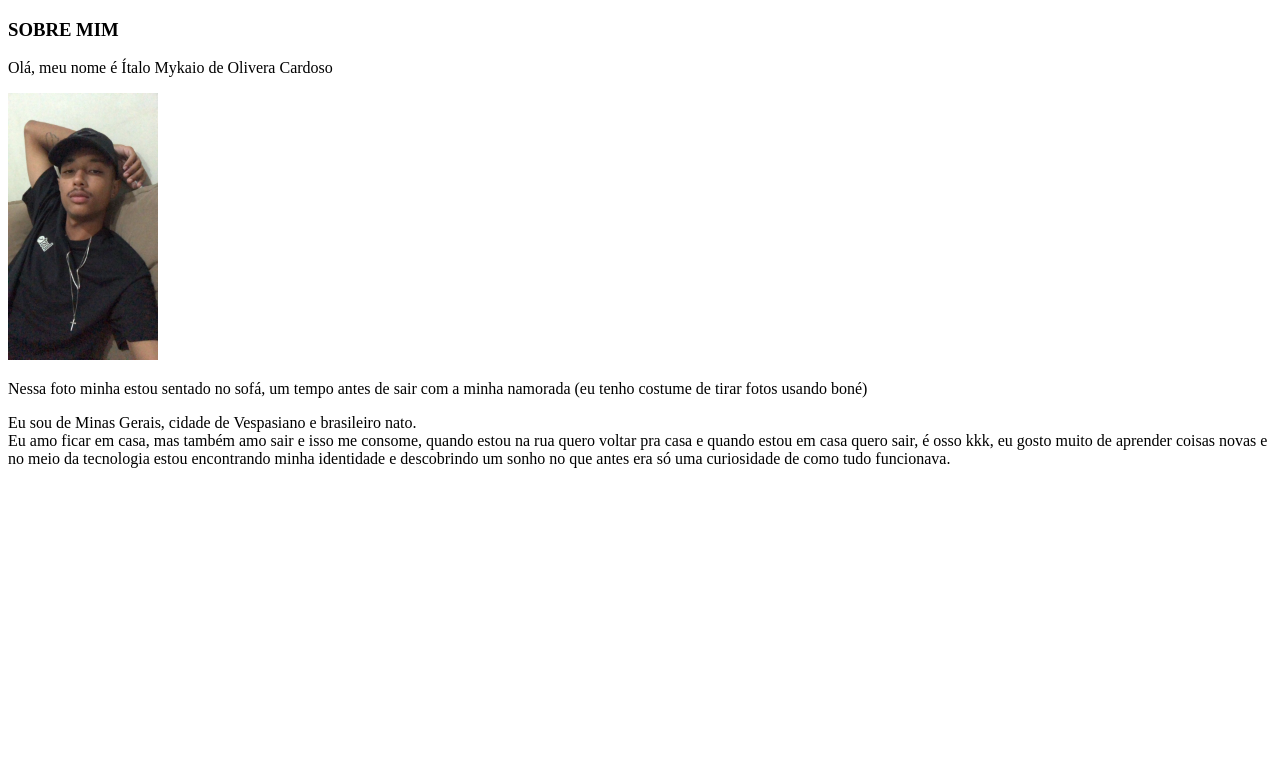
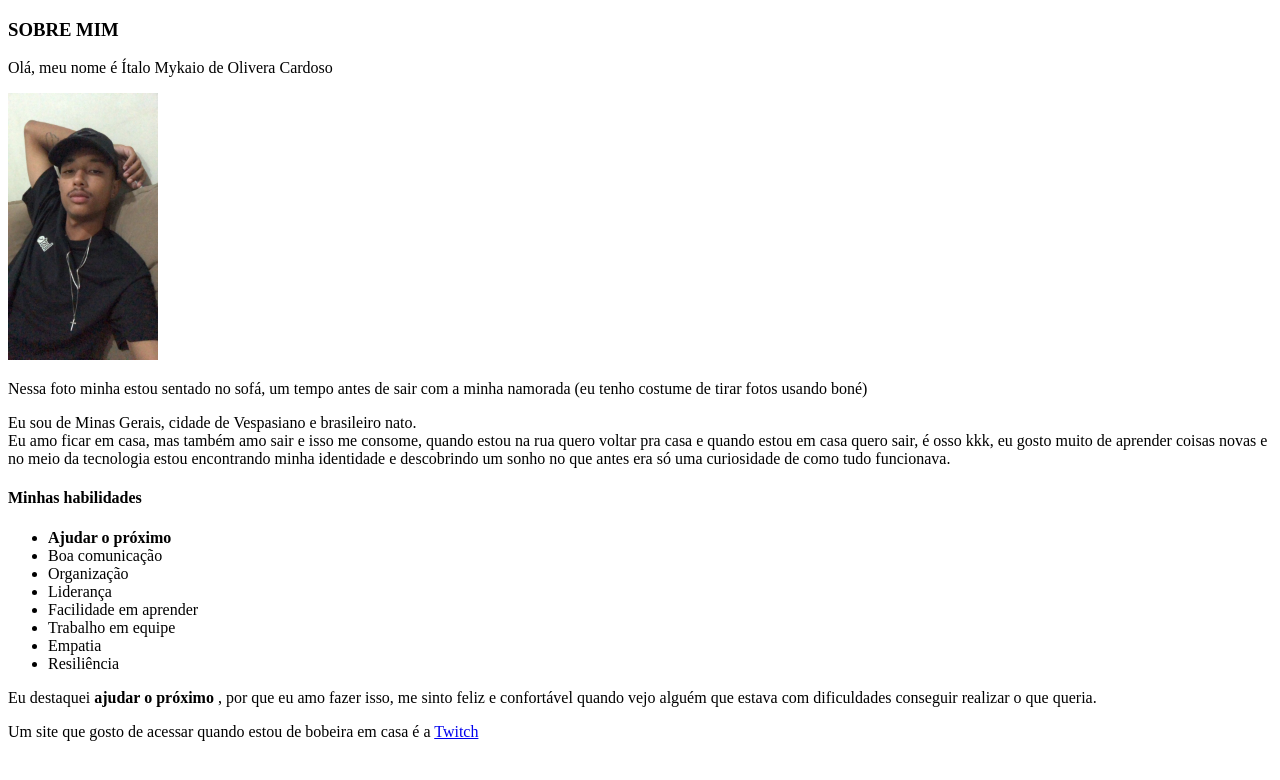
Before and after one commit to italooliveiraa/italooliveiraa.github.io, a plain HTML site: page index.html in a window 1280 px wide. Drawn offline with Linux system fonts and the light colour scheme.

Commit message:
adicionando outras inforcações

```diff
--- a/index.html
+++ b/index.html
@@ -7,11 +7,26 @@
     <title>Minha história</title>
 </head>
     <body>
+
     <h3>SOBRE MIM</h3>
     <p>Olá, meu nome é Ítalo Mykaio de Olivera Cardoso</p>
     <img src="imagemitalo.jpeg" alt="foto do italo" width="150px">
     <p>Nessa foto minha estou sentado no sofá, um tempo antes de sair com a minha namorada (eu tenho costume de tirar fotos usando boné)</p>
     <p>Eu sou de Minas Gerais, cidade de Vespasiano e brasileiro nato.<br>
     Eu amo ficar em casa, mas também amo sair e isso me consome, quando estou na rua quero voltar pra casa e quando estou em casa quero sair, é osso kkk, eu gosto muito de aprender coisas novas e no meio da tecnologia estou encontrando minha identidade e descobrindo um sonho no que antes era só uma curiosidade de como tudo funcionava.</p>
-</body>
+    <h4>Minhas habilidades</h4>
+    <ul>
+        <li><strong>Ajudar o próximo</strong></li>
+        <li>Boa comunicação</li>
+        <li>Organização</li>
+        <li>Liderança</li>
+        <li>Facilidade em aprender</li>
+        <li>Trabalho em equipe</li>
+        <li>Empatia</li>
+        <li>Resiliência</li>
+    </ul>
+    <p>Eu destaquei <strong>ajudar o próximo</strong> , por que eu amo fazer isso, me sinto feliz e confortável quando vejo alguém que estava com dificuldades conseguir realizar o que queria.</p>
+
+    <p>Um site que gosto de acessar quando estou de bobeira em casa é a <a href="https://www.twitch.tv/" target="_blank">Twitch</a></p>
+    </body>
 </html>
```
